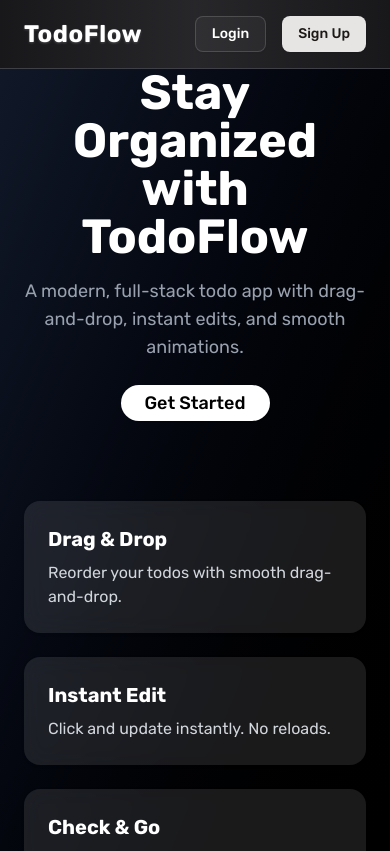
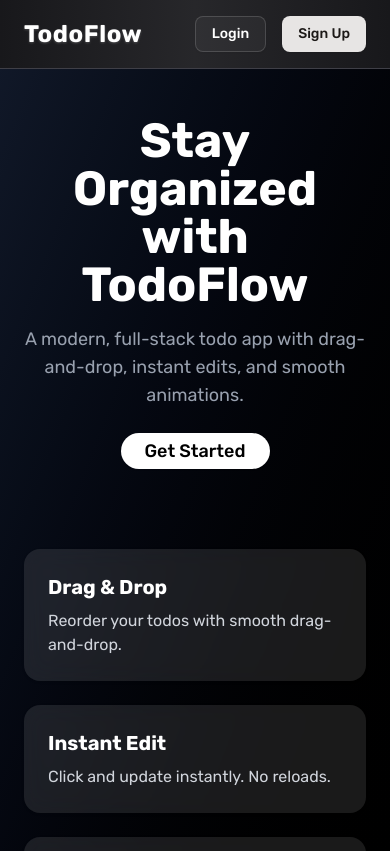
Before and after one commit to ParthSurve07/nextjs-todo-app, a Next.js app: page / in a window 390 px wide. Shown: the top 851 px of the page. Built offline with nearby package versions, Linux system fonts and the light colour scheme.

Commit message:
Final home fix

```diff
--- /dev/null
+++ b/src/app/home.css
@@ -0,0 +1,5 @@
+@media (max-width: 400px) {
+    .responsive-margin {
+        margin-top: 3rem;
+    }
+}
--- a/src/app/page.js
+++ b/src/app/page.js
@@ -3,15 +3,16 @@
 import { motion } from 'framer-motion';
 import { Button } from '@/components/ui/button';
 import Link from 'next/link';
+import './home.css'
 
 export default function Home() {
   return (
-    <main className="min-h-screen bg-gradient-to-br from-gray-900 to-black text-white flex flex-col items-center justify-center px-6 xs:mt-6">
+    <main className="min-h-screen bg-gradient-to-br from-gray-900 to-black text-white flex flex-col items-center justify-center px-6">
       <motion.div
         initial={{ opacity: 0, y: 30 }}
         animate={{ opacity: 1, y: 0 }}
         transition={{ duration: 0.6 }}
-        className="text-center max-w-xl"
+        className="text-center max-w-xl responsive-margin"
       >
         <h1 className="text-5xl font-bold mb-4">Stay Organized with TodoFlow</h1>
         <p className="text-gray-400 mb-6 text-lg">
```
Also changed, not shown: src/app/globals.css (line endings or trailing spaces).
